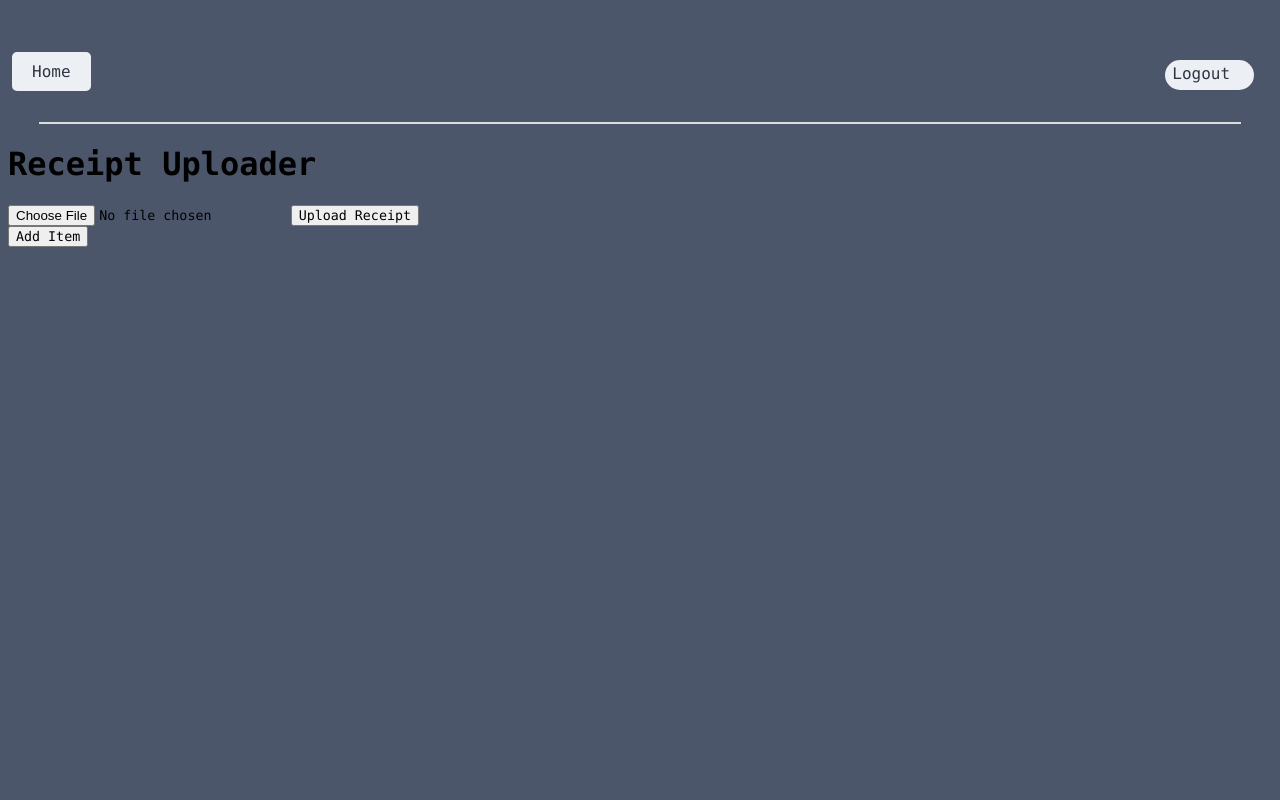
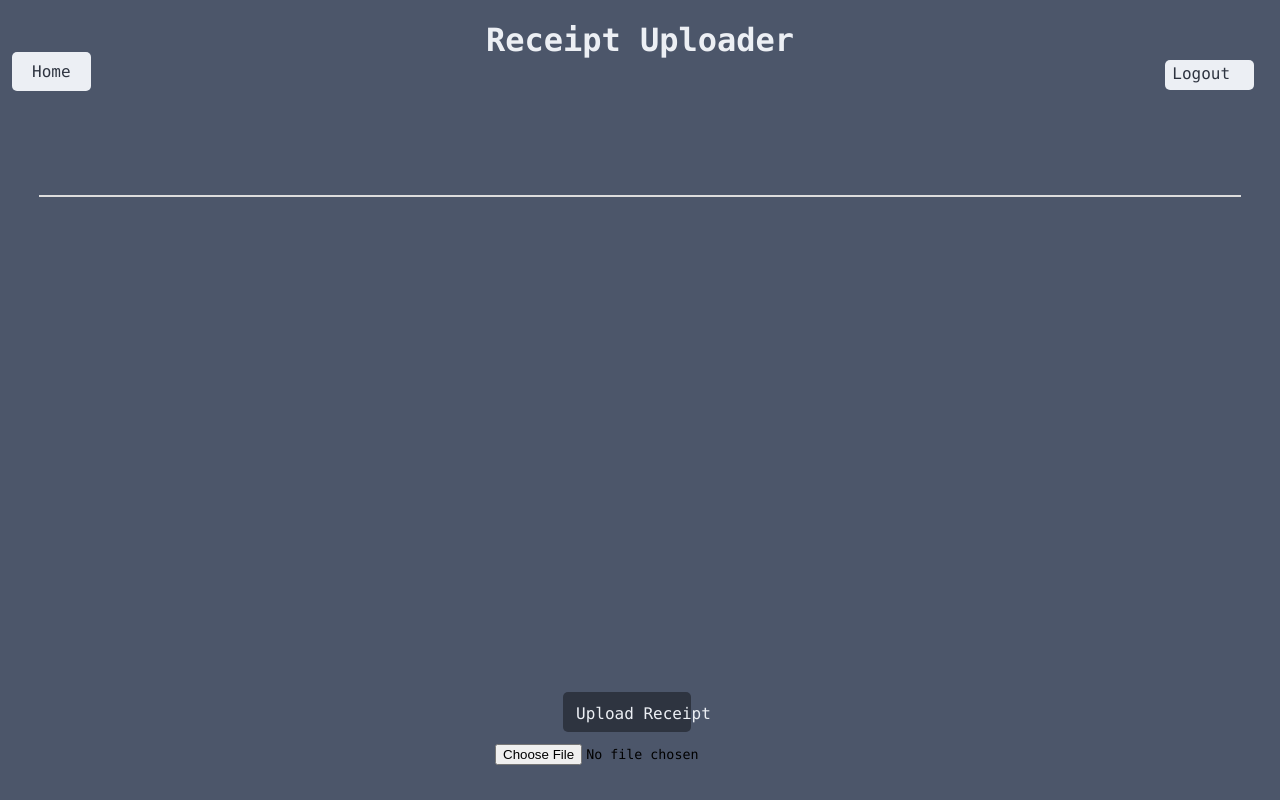
Before and after one commit to Issey-Sone/receipt-organizer, a Flask app: page / in a window 1280 px wide. Run offline with Flask 3, Linux system fonts and the light colour scheme; the visitor is signed in with stand-in values (Sample User, id 1).

Commit message:
finished final site

```diff
--- a/static/css/style-user.css
+++ b/static/css/style-user.css
@@ -8,7 +8,6 @@
     color: #2E3440; /* Button text color */
     text-decoration: none;
     border-radius: 5px;
-    transition: 0.3s;
 }
 
 * {
@@ -34,9 +33,6 @@ body {
     cursor: pointer;
 
 }
-.logout-btn {
-    margin-right: 2%;
-}
 
 .logout-btn:hover {
     background: #E5E9F0;
@@ -54,9 +50,10 @@ body {
     top: 7.5%;
     background: #ECEFF4;
     border: none;
-    border-radius: 30px;
+    border-radius: 5px;
     cursor: pointer;
     transition: 0.3s;
+    margin-right: 2%;
 }
 
 /* Apply styles to the scrollable bar */
@@ -87,3 +84,40 @@ body {
     margin-right: 2px;
     font-size: 16px;
 }
+
+h1 {
+    text-align: center;
+    color: #ECEFF4;
+}
+
+.upload-button label {
+    position: absolute;
+    top: 88%;
+    left: 45%;
+    color: #ECEFF4;
+    cursor: pointer;
+}
+
+.upload-btn {
+    width: 10%;
+    height: 40px;
+    background: #2E3440;
+    border: none;
+    border-radius: 5px;
+    cursor: pointer;
+    transition: 0.3s;
+    position: absolute;
+    left: 44%;
+    top: 86.5%;
+}
+.upload-btn:hover {
+    background-color: #222;
+    transform: scale(1.05, 1);
+
+}
+.choose-box {
+    position: absolute;
+    top: 93%;
+    right: 40%;
+
+}
--- a/templates/index.html
+++ b/templates/index.html
@@ -2,6 +2,7 @@
 <html>
 <head>
     <title>Receipt Uploader</title>
+    <h1>Receipt Uploader</h1>
     <link rel="stylesheet" type="text/css" href="{{ url_for('static', filename='css/style-user.css') }}">
 </head>
 <body>
@@ -22,13 +23,18 @@
         </div>
     </div>
 
-    <h1>Receipt Uploader</h1>
+
+
     <form action="/upload" method="post" enctype="multipart/form-data">
-        <input type="file" name="file" accept=".jpg" required>
-        <button type="submit">Upload Receipt</button>
+        <div class="file-box">
+            <div class="choose-box">
+                <input type="file" name="file" accept=".jpg" required>
+            </div>
+            <div class="upload-button">
+                <button class="upload-btn" type="submit" id="submit"></button>
+                <label for="submit">Upload Receipt</label>
+            </div>
+        </div>
     </form>
-    <button onclick="addItem()">Add Item</button>
-
-    <script src="{{ url_for('static', filename='js/category-bar.js') }}"></script>
 </body>
 </html>
```
